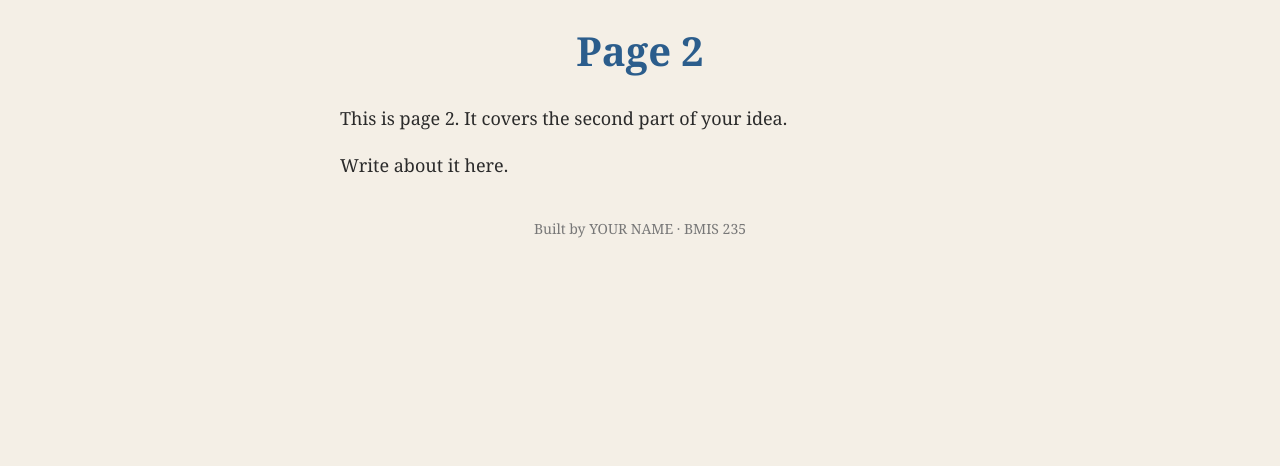
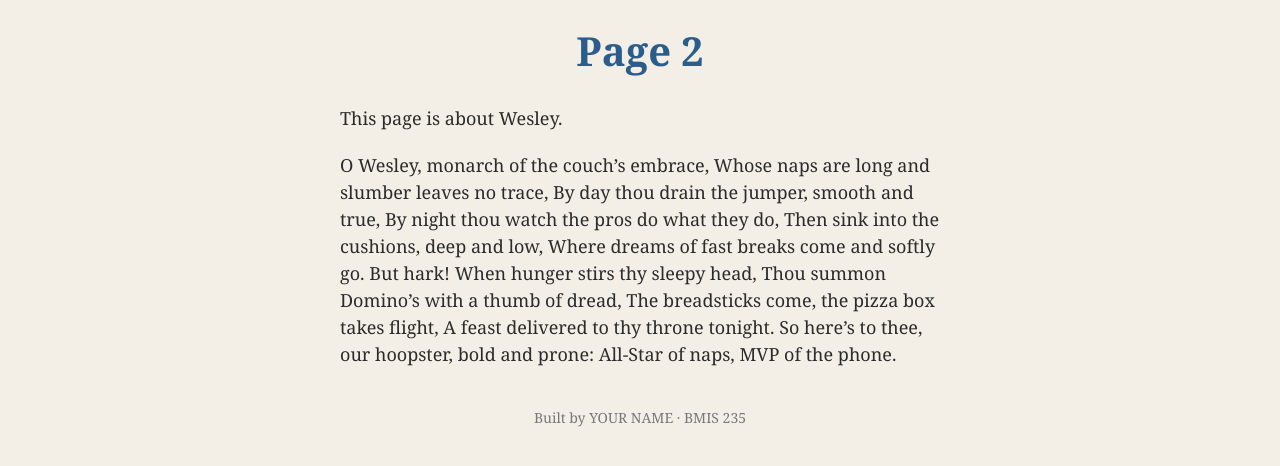
Before and after one commit to finflan/bmis235-html-3, a plain HTML site: page page2.html in a window 1280 px wide. Shown: the part 90-556 px from the top of the page. Drawn offline with Linux system fonts and the light colour scheme.

Commit message:
Enhance page 2 with content about Wesley
Added a poetic description about Wesley and his habits.

```diff
--- a/page2.html
+++ b/page2.html
@@ -29,8 +29,21 @@
 </nav>
 
 <h1>Page 2</h1>
-<p>This is page 2. It covers the second part of your idea.</p>
-<p>Write about it here.</p>
+<p>This page is about Wesley.</p>
+
+<p>O Wesley, monarch of the couch’s embrace,
+Whose naps are long and slumber leaves no trace,
+By day thou drain the jumper, smooth and true,
+By night thou watch the pros do what they do,
+Then sink into the cushions, deep and low,
+Where dreams of fast breaks come and softly go.
+
+But hark! When hunger stirs thy sleepy head,
+Thou summon Domino’s with a thumb of dread,
+The breadsticks come, the pizza box takes flight,
+A feast delivered to thy throne tonight.
+So here’s to thee, our hoopster, bold and prone:
+All-Star of naps, MVP of the phone.</p>
 
 <!-- Footer: fill in your name -->
 <footer>Built by YOUR NAME &middot; BMIS 235</footer>
```
